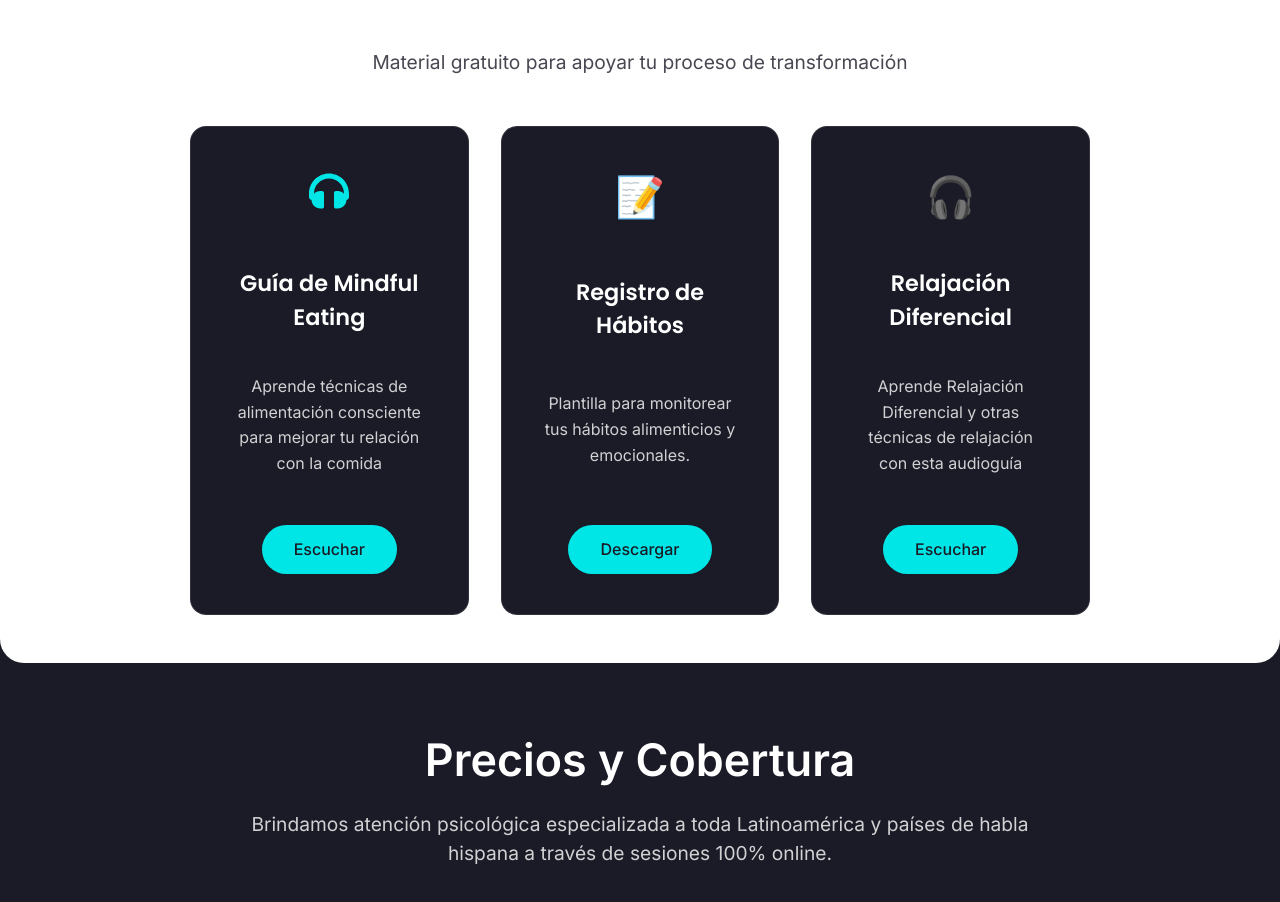
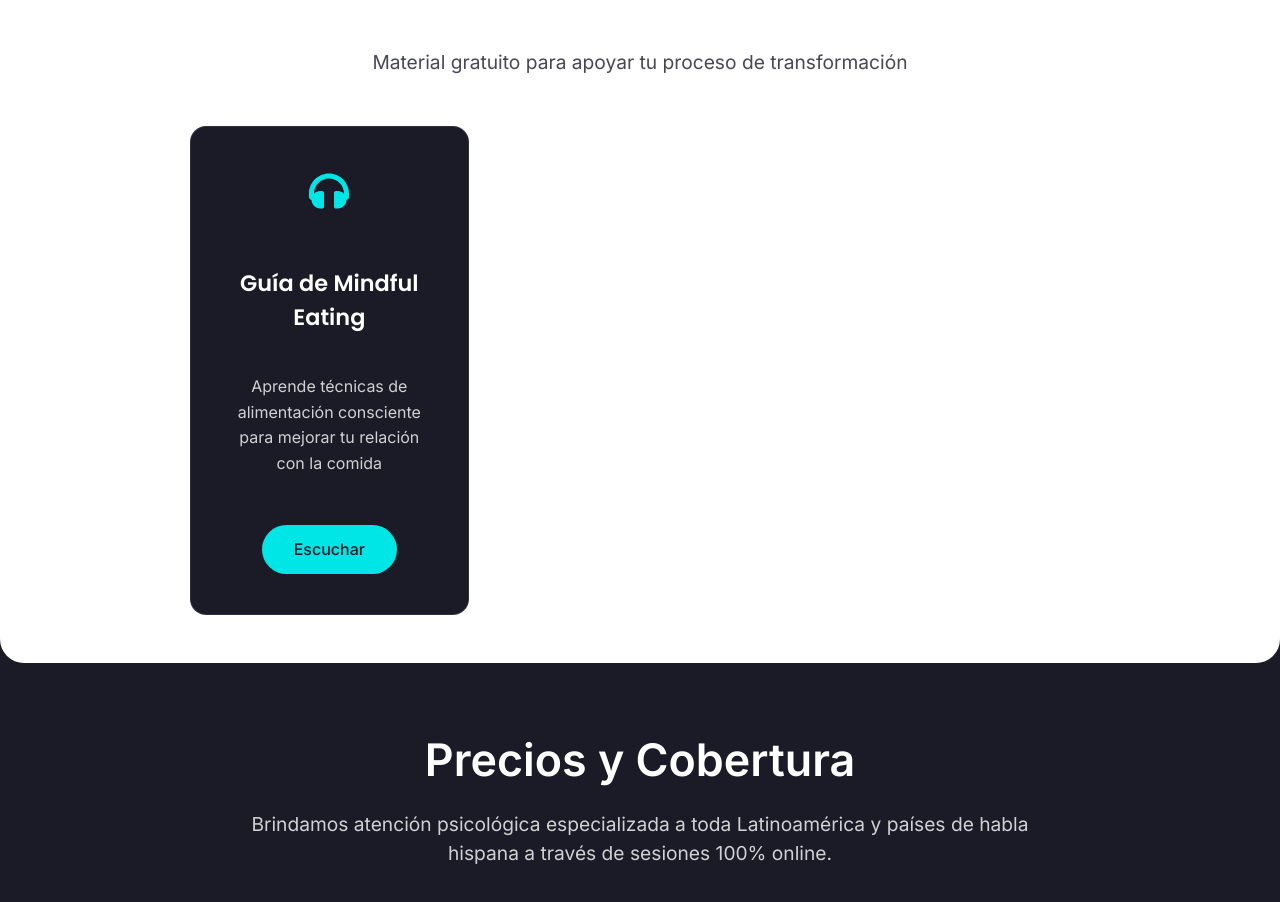
Before and after one commit to pabloenzenhofer/psicologiadelaobesidad, a React (Vite) app: page / in a window 1280 px wide. Shown: the part 4721-5623 px from the top of the page. Built offline with nearby package versions, Linux system fonts and the light colour scheme.

Commit message:
remove: unused resource cards (habits and relaxation)

```diff
--- a/src/sections/Resources.tsx
+++ b/src/sections/Resources.tsx
@@ -14,20 +14,7 @@ const Resources = () => {
       downloadUrl: "https://drive.google.com/file/d/1PiwRa1yL35IFKYFz1tyMKV2NJembnpQw/view",
       buttonText: "Escuchar"
     },
-    {
-      title: "Registro de Hábitos",
-      description: "Plantilla para monitorear tus hábitos alimenticios y emocionales.",
-      icon: "📝",
 
-      buttonText: "Descargar"
-    },
-    {
-      title: "Relajación Diferencial",
-      description: "Aprende Relajación Diferencial y otras técnicas de relajación con esta audioguía",
-      icon: "🎧",
-
-      buttonText: "Escuchar"
-    }
   ]
 
   const handleDownload = (resource: { title: string, downloadUrl: string }) => {
```
Also changed, not shown: 3 other files (tests, documents, lock files or other folders).
